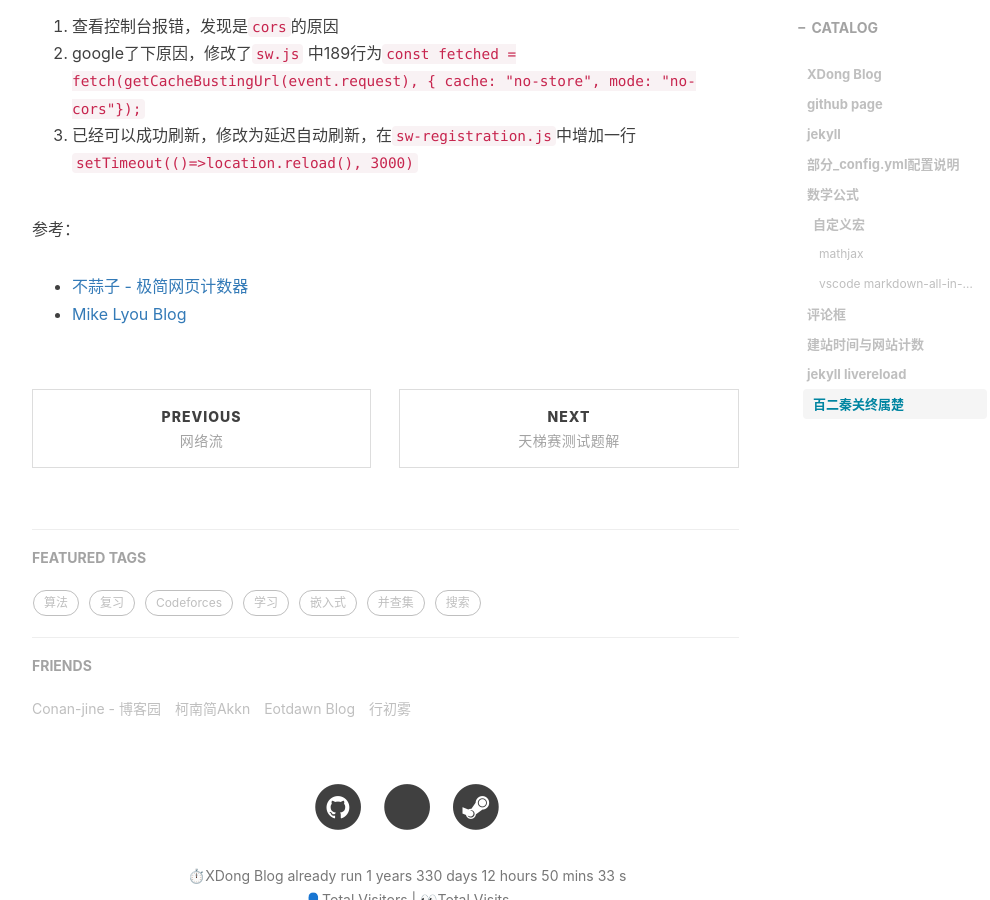
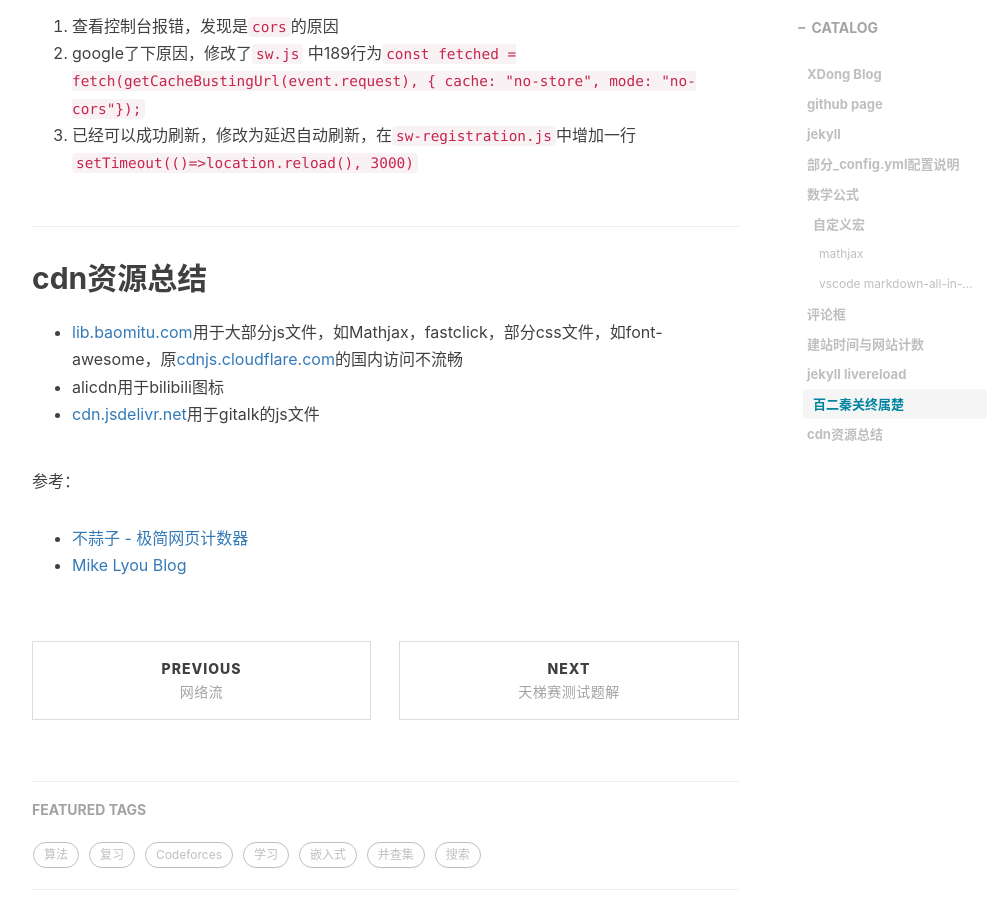
Before and after one commit to LikeAPhoenix/LikeAPhoenix.github.io, a Jekyll site: the page built from _posts/tutorial/2021-03-16-set-up-my-blog.md, in a window 1280 px wide and 900 px high, scrolled down 5465 px. Shown: the whole window, without its empty margins (233-1223 px from the left). Built offline with Jekyll 4.4.1, drawn with Linux system fonts in a browser that asks for light colours; nearby versions of some CDN libraries; comment, search, counter and statistics services are not loaded; a style sheet for code colours, icons or effects is not loaded.

Commit message:
📃 docs: 增加cdn资源总结

````diff
--- a/_posts/tutorial/2021-03-16-set-up-my-blog.md
+++ b/_posts/tutorial/2021-03-16-set-up-my-blog.md
@@ -194,6 +194,12 @@ gem 'eventmachine', '1.2.7', git: 'https://github.com/eventmachine/eventmachine.
 3. 已经可以成功刷新，修改为延迟自动刷新，在`sw-registration.js`中增加一行
 ```setTimeout(()=>location.reload(), 3000)```
 
+## cdn资源总结
+
+- [lib.baomitu.com](https://cdn.baomitu.com/)用于大部分js文件，如Mathjax，fastclick，部分css文件，如font-awesome，原[cdnjs.cloudflare.com](https://cdnjs.cloudflare.com/)的国内访问不流畅
+- alicdn用于bilibili图标
+- [cdn.jsdelivr.net](https://www.jsdelivr.com/)用于gitalk的js文件
+
 参考：
 
 - [不蒜子 - 极简网页计数器](http://busuanzi.ibruce.info/)
````
